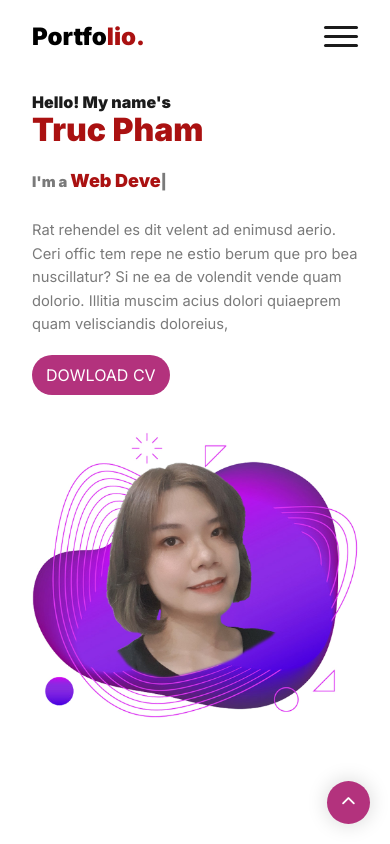
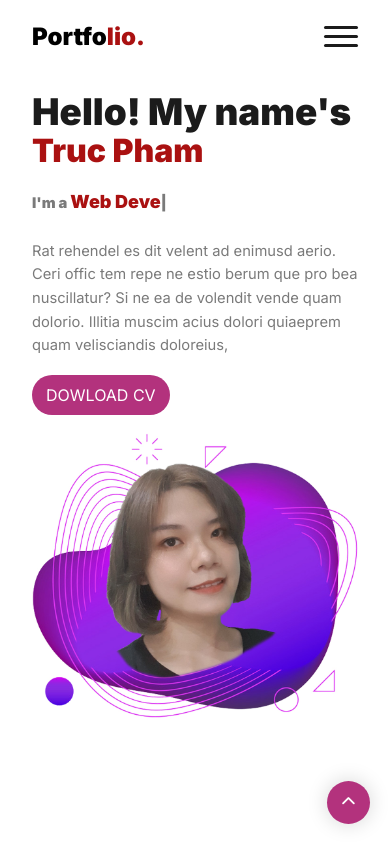
Before and after one commit to TrucAnh105/Portfolio-Landing-page, a plain HTML site: page index.html in a window 390 px wide. Shown: the top 844 px of the page. Drawn offline with nearby package versions, Linux system fonts and the light colour scheme.

Commit message:
Revert "fix"
This reverts commit 84be022927e6deddf3cbba2e823dc2dfd0935f4f.

```diff
--- a/css/style.css
+++ b/css/style.css
@@ -970,7 +970,6 @@ nav.open .links {
 
   .header-content .image .img-element {
     max-width: 500px;
-    margin-top: 20px;
   }
 
   nav .container {
@@ -1317,7 +1316,7 @@ nav.open .links {
   }
 
   .header-title {
-    font-size: 16px;
+    font-size: 2.3rem;
   }
 
   .header-content .image {
```
